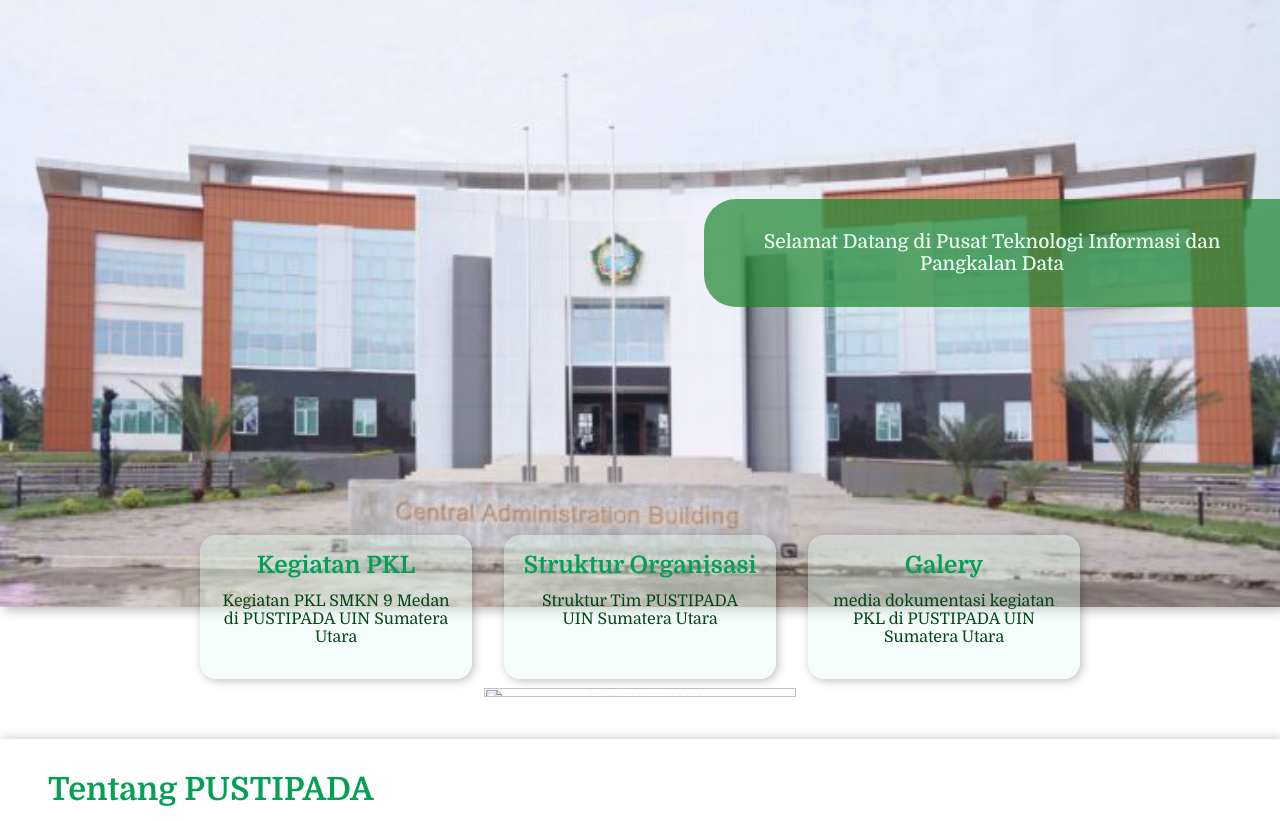
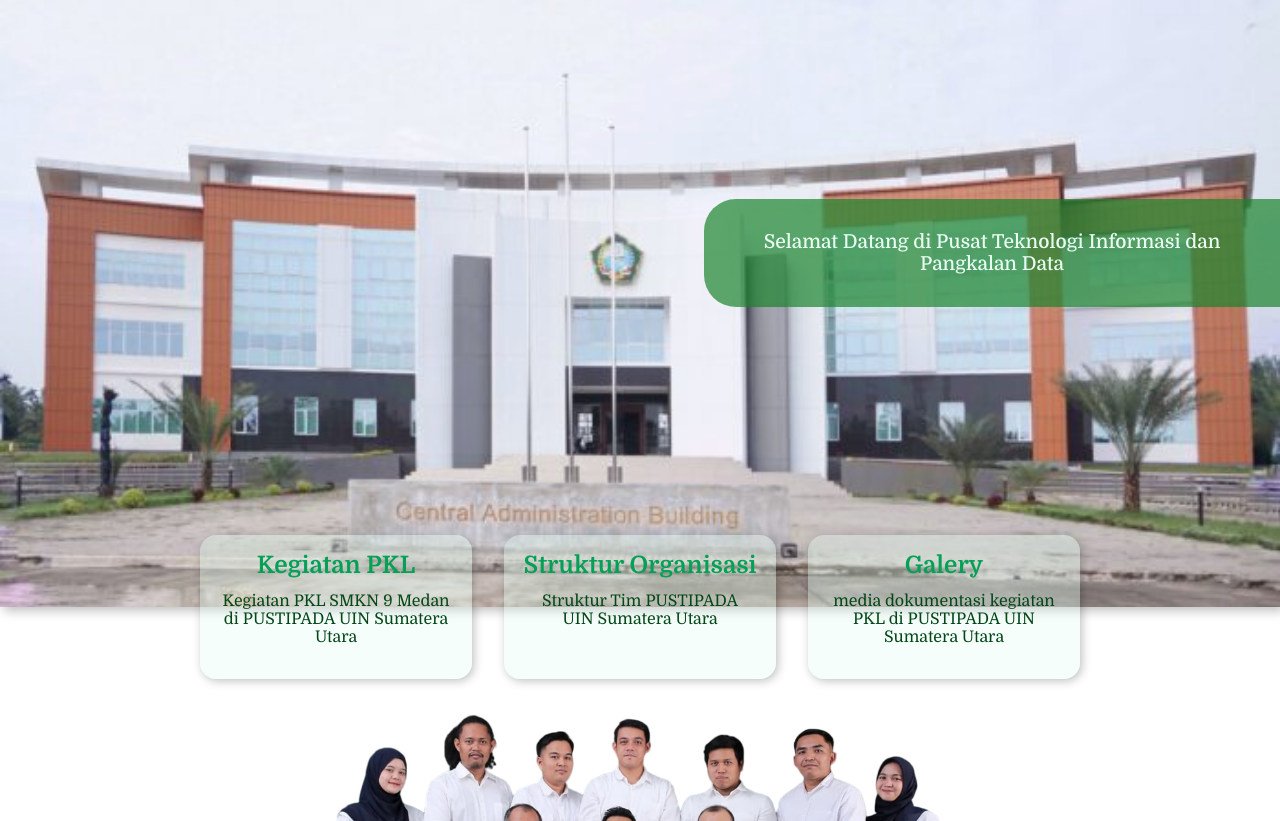
Before and after one commit to RandyLab/pustipada, a plain HTML site: page index.html in a window 1280 px wide. Shown: the part 102-923 px from the top of the page. Drawn offline with Linux system fonts and the light colour scheme.

Commit message:
salah addres gambar tim pusti

```diff
--- a/index.html
+++ b/index.html
@@ -62,7 +62,7 @@
     </section>
 
     <div class="center timPustipada">
-      <img src="../Web PUSTIPADA/img/timPustipada.png" alt="Tim PUSTIPADA" />
+      <img src="img/timPustipada.png" alt="Tim PUSTIPADA" />
     </div>
     <section class="about" id="about">
       <h2>Tentang PUSTIPADA</h2>
```
